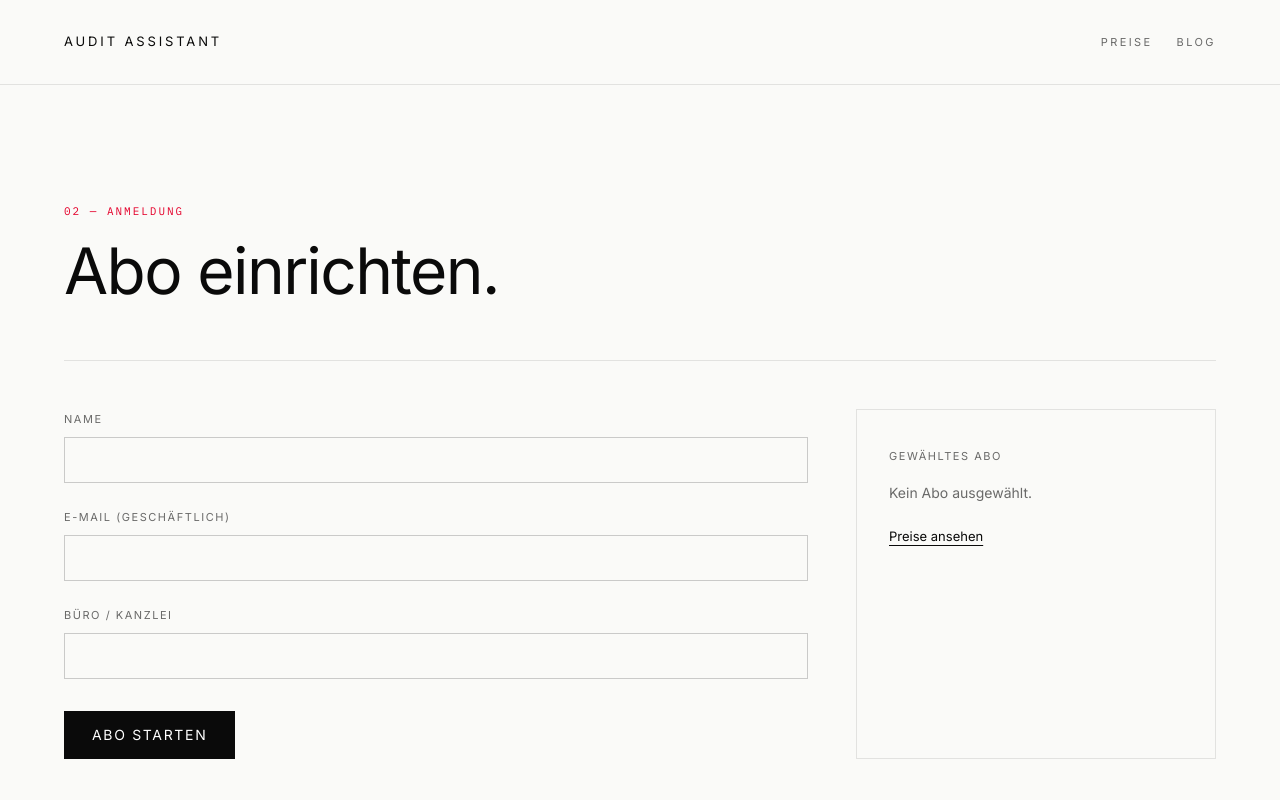
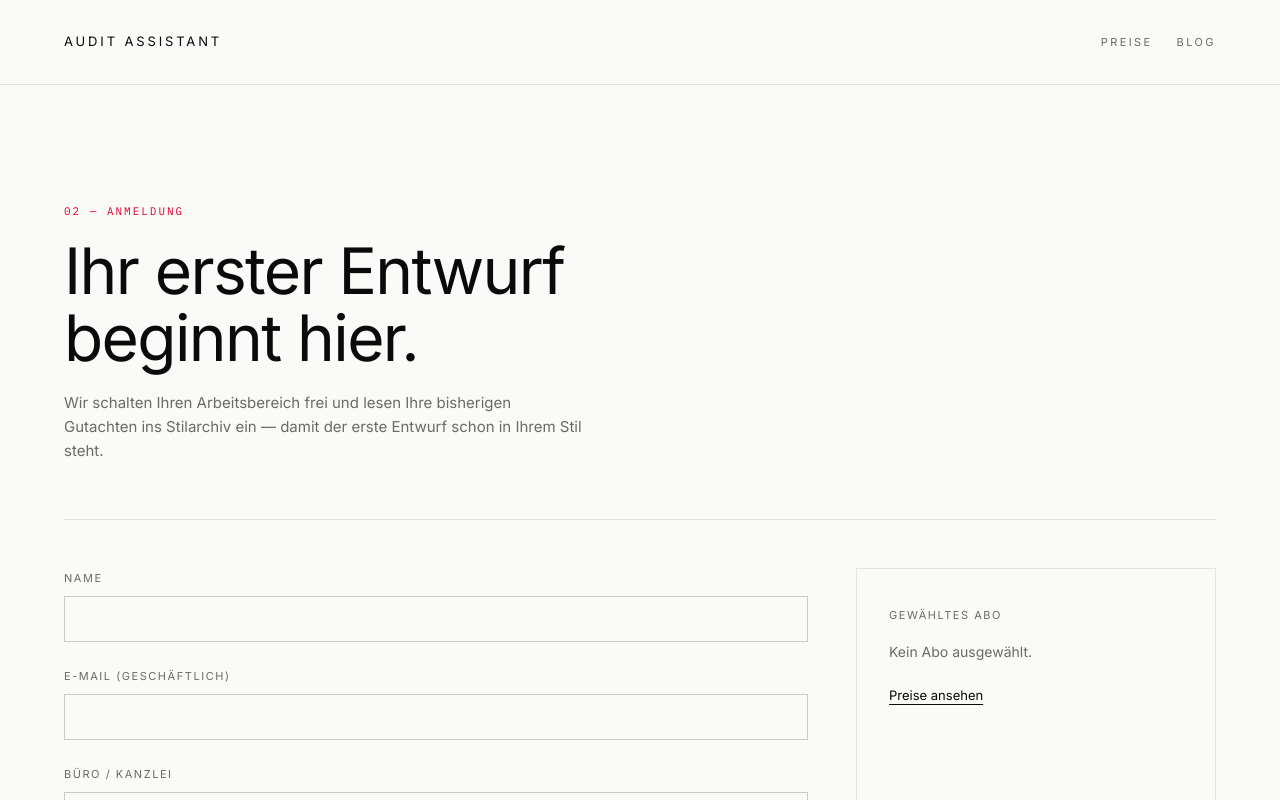
Before and after one commit to linkworld-sites/landing-audit-assistant-538af7-813968, a Next.js app: page /signup in a window 1280 px wide. Shown: the top 800 px of the page. Built offline with nearby package versions, Linux system fonts and the light colour scheme; no server answers.

Commit message:
Sharpen signup page headline, opening, and CTA
Replace the generic "Abo einrichten." headline with a concrete
outcome statement, add an opening line explaining what happens
after signup (style archive setup from past reports), and tighten
the submit CTA from "Abo starten" to "Zugang aktivieren".

```diff
--- a/src/components/SignupClient.tsx
+++ b/src/components/SignupClient.tsx
@@ -67,8 +67,12 @@ export function SignupClient() {
         02 — Anmeldung
       </span>
       <h1 className="mt-4 max-w-[640px] text-[clamp(2.5rem,5vw,4rem)] font-normal leading-[1.05] tracking-tight">
-        Abo einrichten.
+        Ihr erster Entwurf beginnt hier.
       </h1>
+      <p className="mt-5 max-w-[520px] text-[15px] leading-[1.6] text-ink/60">
+        Wir schalten Ihren Arbeitsbereich frei und lesen Ihre bisherigen Gutachten ins
+        Stilarchiv ein — damit der erste Entwurf schon in Ihrem Stil steht.
+      </p>
 
       <div className="mt-14 grid grid-cols-1 gap-12 border-t border-ink/10 pt-12 md:grid-cols-[1fr_360px]">
         {sent ? (
@@ -116,7 +120,7 @@ export function SignupClient() {
               disabled={busy || !loaded}
               className="mt-2 justify-self-start bg-ink px-7 py-3.5 text-sm uppercase tracking-[0.12em] text-white transition-opacity hover:opacity-90 disabled:opacity-50"
             >
-              {busy ? "Wird gestartet…" : "Abo starten"}
+              {busy ? "Wird aktiviert…" : "Zugang aktivieren"}
             </button>
           </form>
         )}
```
